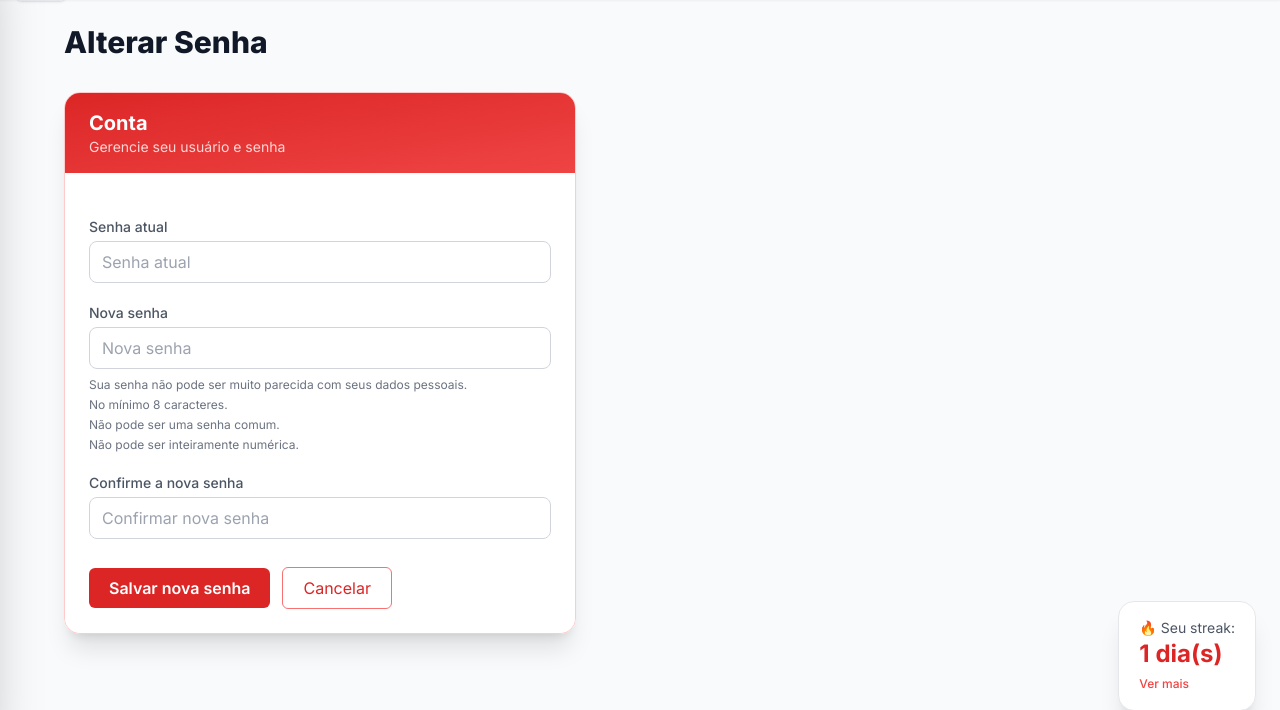
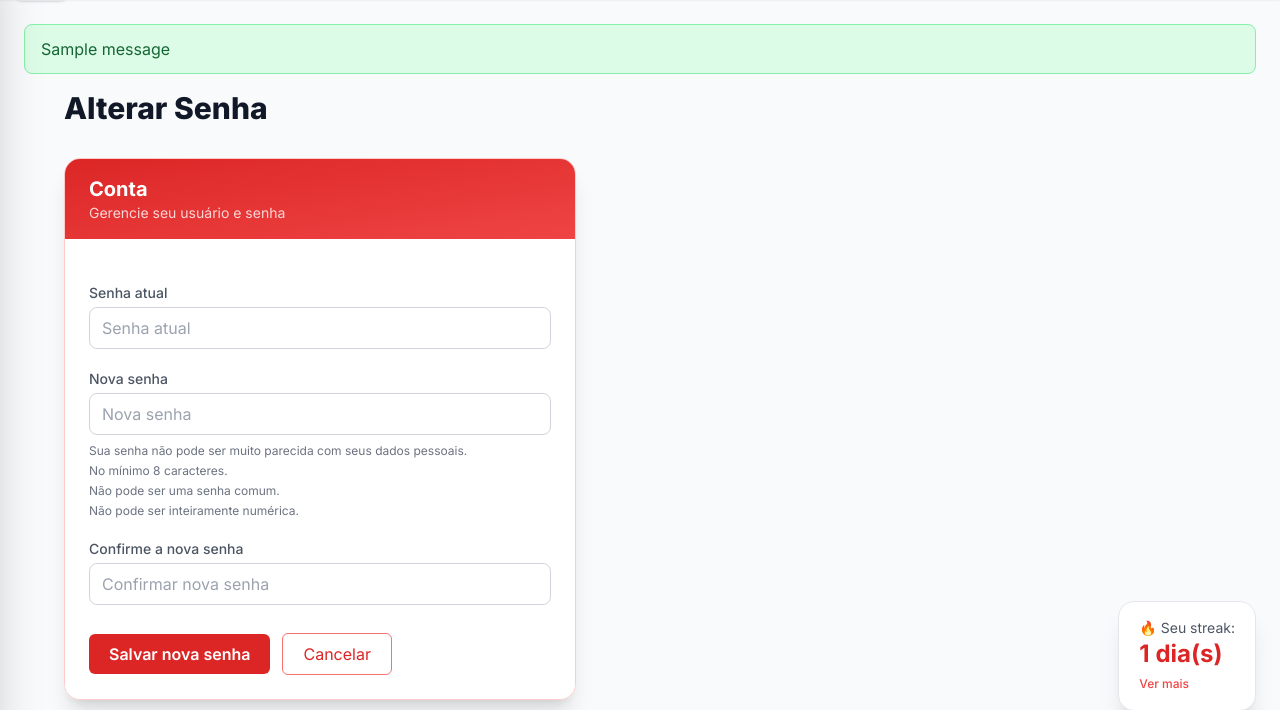
Before and after one commit to Natas081/Projetos-2, a Django app: page /configuracoes/senha/ in a window 1280 px wide. Shown: the part 65-775 px from the top of the page. Run offline with Django 5.2, Linux system fonts and the light colour scheme; a user stored in the database is signed in; tables that the repository leaves empty hold one stand-in row (values such as "Sample post"); grey boxes marked "Sample" are stand-in pictures; one stand-in notice (Sample message) is shown; some libraries are stand-ins or nearby versions.

Commit message:
Implement global message block in base.html
Added a global message block to display notifications.

```diff
--- a/templates/noticias/base.html
+++ b/templates/noticias/base.html
@@ -177,6 +177,26 @@
 
 {# CONTEÚDO PRINCIPAL #}
 <div class="pt-6 px-6">
+
+    {# 🔔 Bloco GLOBAL de mensagens #}
+    {% if messages %}
+        {% for message in messages %}
+            <div
+                class="mb-4 px-4 py-3 rounded-lg border
+                {% if 'success' in message.tags %}
+                    bg-green-100 border-green-300 text-green-800
+                {% elif 'error' in message.tags %}
+                    bg-red-100 border-red-300 text-red-800
+                {% elif 'warning' in message.tags %}
+                    bg-yellow-100 border-yellow-300 text-yellow-800
+                {% else %}
+                    bg-blue-100 border-blue-300 text-blue-800
+                {% endif %}
+                ">
+                {{ message }}
+            </div>
+        {% endfor %}
+    {% endif %}
     {% block content %}{% endblock %}
 </div>
 
```
